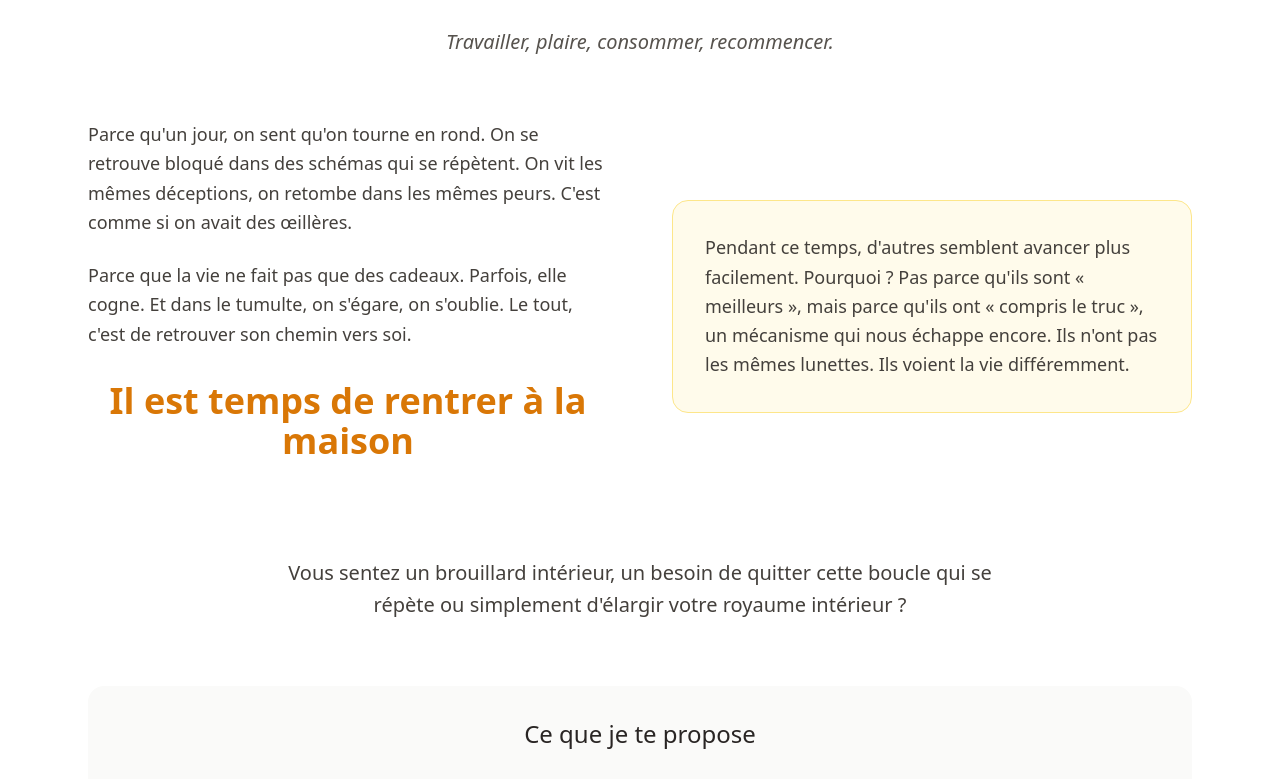
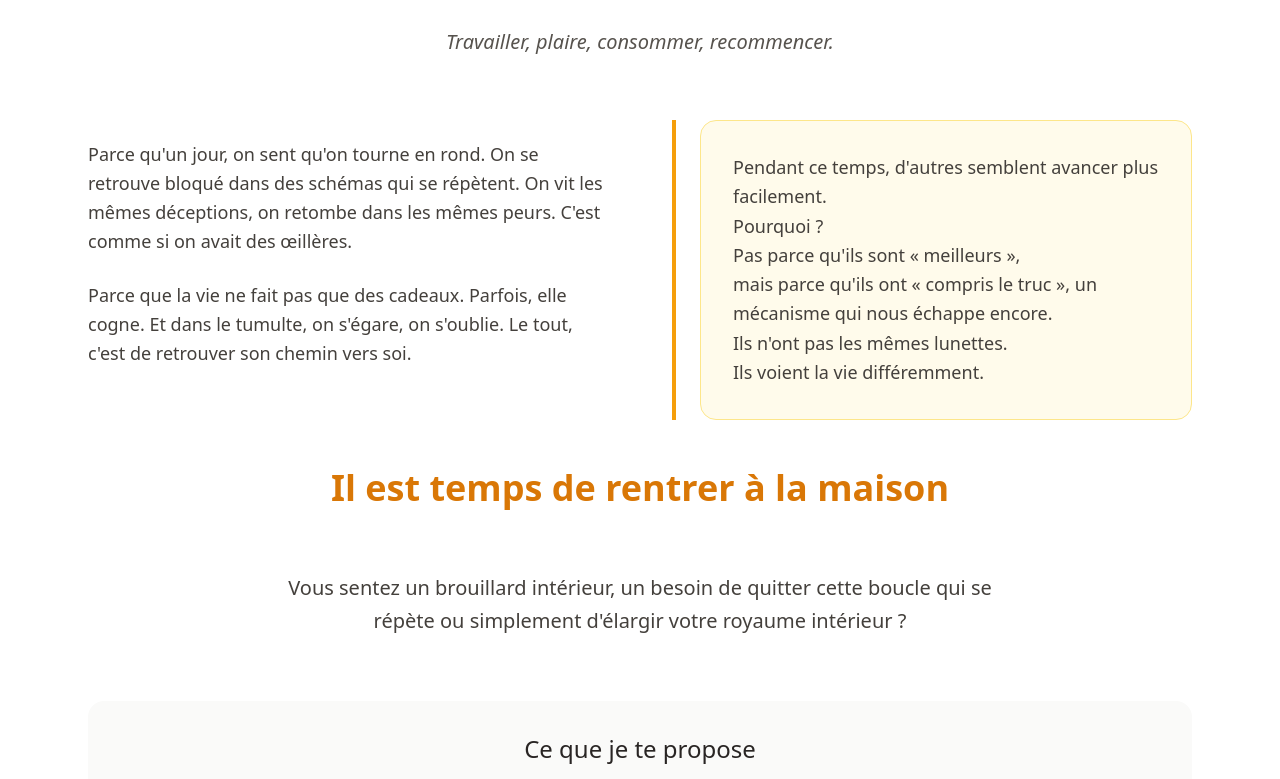
Before and after one commit to kashyyyyk01/20250723, a React (Vite) app: page / in a window 1280 px wide. Shown: the part 994-1773 px from the top of the page. Built offline with nearby package versions, Linux system fonts and the light colour scheme.

Commit message:
Mise à jour du contenu Hero et About

```diff
--- a/src/components/About.tsx
+++ b/src/components/About.tsx
@@ -34,24 +34,27 @@ const About = () => {
               Parce que la vie ne fait pas que des cadeaux. Parfois, elle cogne. Et dans le tumulte, on s'égare, on s'oublie.
               Le tout, c'est de retrouver son chemin vers soi.
             </p>
-            <div className="text-center my-8">
-              <h3 className="text-3xl md:text-4xl font-bold text-amber-600 leading-tight">
-                Il est temps de rentrer à la maison
-              </h3>
-            </div>
           </motion.div>
 
           <motion.div
             initial={{ opacity: 0, x: 30 }}
             whileInView={{ opacity: 1, x: 0 }}
             transition={{ duration: 0.8, delay: 0.2 }}
-            className="bg-amber-50 rounded-2xl p-8 border border-amber-200"
+            className="relative"
           >
-            <p className="text-lg text-stone-700 leading-relaxed font-medium">
-              Pendant ce temps, d'autres semblent avancer plus facilement. Pourquoi ? Pas parce qu'ils sont « meilleurs »,
-              mais parce qu'ils ont « compris le truc », un mécanisme qui nous échappe encore. Ils n'ont pas les mêmes lunettes.
-              Ils voient la vie différemment.
-            </p>
+            <div className="flex">
+              <div className="w-1 bg-amber-500 mr-6 flex-shrink-0"></div>
+              <div className="bg-amber-50 rounded-2xl p-8 border border-amber-200 flex-1">
+                <p className="text-lg text-stone-700 leading-relaxed font-medium">
+                  Pendant ce temps, d'autres semblent avancer plus facilement.<br/>
+                  Pourquoi ?<br/>
+                  Pas parce qu'ils sont « meilleurs »,<br/>
+                  mais parce qu'ils ont « compris le truc », un mécanisme qui nous échappe encore.<br/>
+                  Ils n'ont pas les mêmes lunettes.<br/>
+                  Ils voient la vie différemment.
+                </p>
+              </div>
+            </div>
           </motion.div>
         </div>
 
@@ -59,6 +62,17 @@ const About = () => {
           initial={{ opacity: 0, y: 30 }}
           whileInView={{ opacity: 1, y: 0 }}
           transition={{ duration: 0.8, delay: 0.3 }}
+          className="text-center mt-12"
+        >
+          <h3 className="text-3xl md:text-4xl font-bold text-amber-600 leading-tight">
+            Il est temps de rentrer à la maison
+          </h3>
+        </motion.div>
+
+        <motion.div
+          initial={{ opacity: 0, y: 30 }}
+          whileInView={{ opacity: 1, y: 0 }}
+          transition={{ duration: 0.8, delay: 0.4 }}
           className="mt-16 text-center"
         >
           <p className="text-xl text-stone-700 leading-relaxed max-w-3xl mx-auto">
--- a/src/components/Hero.tsx
+++ b/src/components/Hero.tsx
@@ -52,7 +52,7 @@ const Hero = () => {
             transition={{ duration: 0.8, delay: 0.4 }}
             className="text-lg md:text-xl font-light text-stone-600 mb-16 leading-relaxed"
           >
-            Accompagnement psycho-spirituel de{' '}
+            Accompagnement et activités de{' '}
             <span className="font-bold text-stone-800">transformation intérieure</span>{' '}
             et <span className="font-bold text-stone-800">d'éveil à soi</span>
           </motion.h1>
```
